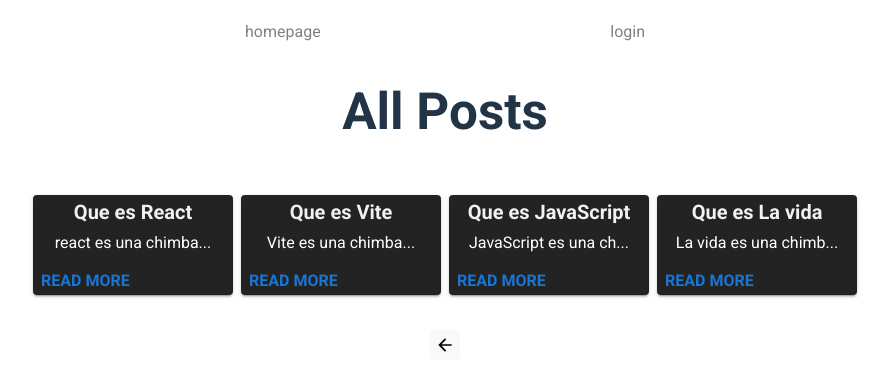
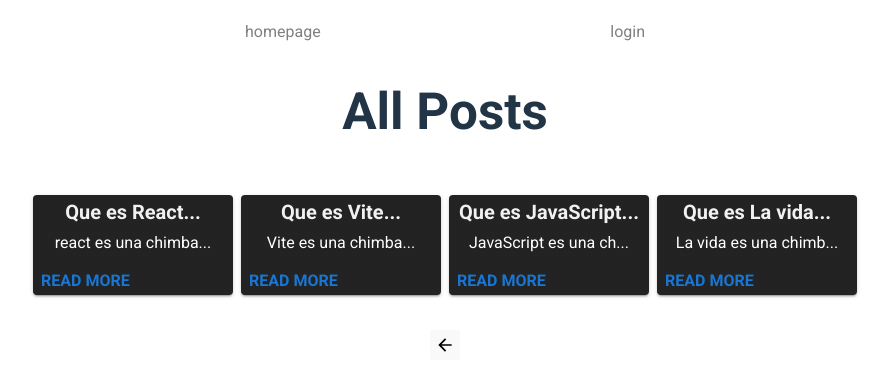
Before and after one commit to J-HernandezM/router-auth, a React (Vite) app: page /#/blog/allPosts in a window 1280 px wide. Shown: the top 390 px of the page, without its empty margins (195-1084 px from the left). Built offline with nearby package versions, Linux system fonts and the light colour scheme.

Commit message:
fix: localStorage works now

```diff
--- a/src/Components/PostCard/index.jsx
+++ b/src/Components/PostCard/index.jsx
@@ -14,14 +14,15 @@ const cardInside={
 }
 
 function PostCard({children, post}){
+    const splicedTitle = post.title?.slice(0, 18)
     const splicedPost = post.content?.slice(0, 20)
     const cardText = splicedPost + '...'
-
+    const cardTitle = splicedTitle + '...'
 
     return (
         <StyledCard elevation={2}>
             <CardContent sx={cardInside}>
-                <p className="post--title">{post.title}</p>
+                <p className="post--title">{cardTitle}</p>
                 {cardText}
             </CardContent>
             <CardActions sx={cardInside}>
--- a/src/Context/BlogContext.jsx
+++ b/src/Context/BlogContext.jsx
@@ -4,22 +4,22 @@ import { useLocalStorage } from "../Hooks/useLocalStorage"
 const BlogContext = createContext()
 
 const BlogContextProvider = ({children}) => {
-    const {blogData, setBlogData, isEmpty} = useLocalStorage()
+    const {blogData, saveBlogData, isEmpty} = useLocalStorage({defaultData, key: 'PUBLISHED_POST'})
     const pushData = (newEntry) => {
         const newArray = [...blogData]
         newArray.push(newEntry)
-        setBlogData(newArray)
+        saveBlogData(newArray)
     }
     const deleteData = (id) => {
         const checkArray = [...blogData]
         const filtered = checkArray.filter((post)=>post.id!=id)
-        setBlogData(filtered)
+        saveBlogData(filtered)
     }
     const editData = (newEntry, editId) => {
         const newArray = [...blogData]
         const index = newArray.findIndex((post)=>post.id==editId)
         newArray.splice(index, 1, newEntry)
-        setBlogData(newArray)
+        saveBlogData(newArray)
     }
     return(
         <BlogContext.Provider value={{blogData, isEmpty, pushData, deleteData, editData}}>
@@ -28,5 +28,36 @@ const BlogContextProvider = ({children}) => {
     )
 }
 
+const defaultData = [
+    {
+        id:1,
+        title: 'Que es React',
+        slug: 'que-es-react',
+        content: 'react es una chimba',
+        author: 'mari'
+    },
+    {
+        id:2,
+        title: 'Que es Vite',
+        slug: 'que-es-vite',
+        content: 'Vite es una chimba',
+        author: 'juanchocarrancho'
+    },
+    {
+        id:3,
+        title: 'Que es JavaScript',
+        slug: 'que-es-javascript',
+        content: 'JavaScript es una chimba',
+        author: 'wilson'
+    },
+    {
+        id:4,
+        title: 'Que es La vida',
+        slug: 'que-es-la-vida',
+        content: 'La vida es una chimba',
+        author: 'juan'
+    }
+]
+
 
 export {BlogContextProvider, BlogContext}
--- a/src/Hooks/useLocalStorage.jsx
+++ b/src/Hooks/useLocalStorage.jsx
@@ -1,55 +1,45 @@
 import { useEffect, useState } from "react"
 
-const defaultData = [
-    {
-        id:1,
-        title: 'Que es React',
-        slug: 'que-es-react',
-        content: 'react es una chimba',
-        author: 'mari'
-    },
-    {
-        id:2,
-        title: 'Que es Vite',
-        slug: 'que-es-vite',
-        content: 'Vite es una chimba',
-        author: 'juanchocarrancho'
-    },
-    {
-        id:3,
-        title: 'Que es JavaScript',
-        slug: 'que-es-javascript',
-        content: 'JavaScript es una chimba',
-        author: 'wilson'
-    },
-    {
-        id:4,
-        title: 'Que es La vida',
-        slug: 'que-es-la-vida',
-        content: 'La vida es una chimba',
-        author: 'juan'
-    }
-]
+function useLocalStorage ({defaultData, key}) {
+    const [isEmpty, setEmpty] = useState()
+    const [blogData, setBlogData] = useState([])
+    const [usersLogged, setUsersLogged] = useState([])
+    useEffect(()=>{
+        const storage = localStorage.getItem(key)
+        if(!storage){
+            localStorage.setItem(key, JSON.stringify(defaultData))
+            if(key==='PUBLISHED_POST'){setBlogData(defaultData)}
+            else if(key==='LOGGED_USERS'){setUsersLogged(defaultData)}
+        }else{
+            if(key==='PUBLISHED_POST'){setBlogData(JSON.parse(storage))}
+            else if(key==='LOGGED_USERS'){setUsersLogged(JSON.parse(storage))}
 
-function useLocalStorage () {
-    const [isEmpty, setEmpty] = useState()
-    const [blogData, setBlogData] = useState([...defaultData])
+        }
+    },[])
 
     useEffect(()=>{
         if(blogData.length===0){
-            const storage = localStorage.getItem('PUBLISHED_POST')
-            storage?localStorage.removeItem('PUBLISHED_POST'):undefined
             setEmpty(true)
         }else{
             setEmpty(false)
-            localStorage.setItem('PUBLISHED_POST', JSON.stringify(blogData))
         }
-    },[blogData])
+    }, [blogData])
+
+    const saveBlogData = (newBlogData) => {
+        localStorage.setItem('PUBLISHED_POST', JSON.stringify(newBlogData))
+        setBlogData(newBlogData)
+    }
+    const saveUsersLogged = (newUserLogged) => {
+        localStorage.setItem('LOGGED_USERS', JSON.stringify(newUserLogged))
+        setUsersLogged(newUserLogged)
+    }
 
     return ({
         blogData,
         isEmpty,
-        setBlogData,
+        usersLogged,
+        saveBlogData,
+        saveUsersLogged
     })
 }
 
--- a/src/Pages/HomePage/index.jsx
+++ b/src/Pages/HomePage/index.jsx
@@ -1,11 +1,28 @@
+import styled from '@emotion/styled';
+import { Paper } from '@mui/material';
 import React from 'react';
+
+const HomePaper = styled(Paper)`
+        display: flex;
+        flex-direction:column;
+        text-align: start;
+        gap: 10px;
+        padding: 20px 30px;
+        min-width: 360px;
+        max-width: 900px;
+        min-height: 500px;
+        width: 80%;
+`
 
 function HomePage(props) {
     return (
         <>
             <h1>HomePage</h1>
-            <p>This is a test blog with React Router, aplying authorization and authentication</p>
-            <p>If you want to try all the features login as 'admin', you can also login as 'editor'</p>
+            <HomePaper>
+                <p>This is a test blog with React Router, aplying authorization and authentication</p>
+                <p>If you want to try all the features login as 'admin', you can also login as 'editor'</p>
+                <p>Made by: J-HernandezM</p>
+            </HomePaper>
         </>
     );
 }
--- a/src/Pages/Login/index.jsx
+++ b/src/Pages/Login/index.jsx
@@ -2,10 +2,12 @@ import React from 'react';
 import './Login.css'
 import { useAuth } from '../../auth.jsx';
 import { authorizations } from '../../Server';
+import { useLocalStorage } from '../../Hooks/useLocalStorage';
 
 function Login(props) {
     const [userData, setUser] = React.useState()
     const auth = useAuth()
+    const {usersLogged, saveUsersLogged} = useLocalStorage({defaultData: [], key: 'LOGGED_USERS'})
 
     const handleLoginBtn = (event) => {
         let roleD
@@ -17,6 +19,7 @@ function Login(props) {
             if(currentUser){return(true)}
         })
         setUser({...userData, username: usernameD, role: roleD})
+        saveUsersLogged([...usersLogged, {username: usernameD, role: roleD}])
     }
 
     function login(event){
```
Also changed, not shown: src/Components/Post/index.jsx (+0 -25 lines).
